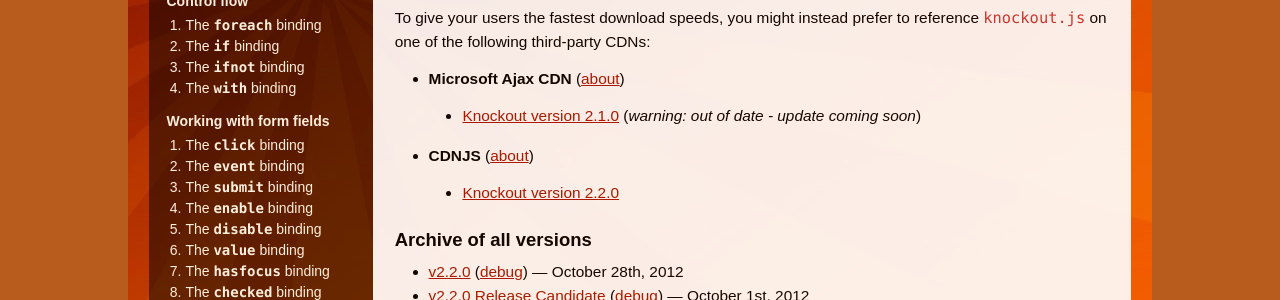
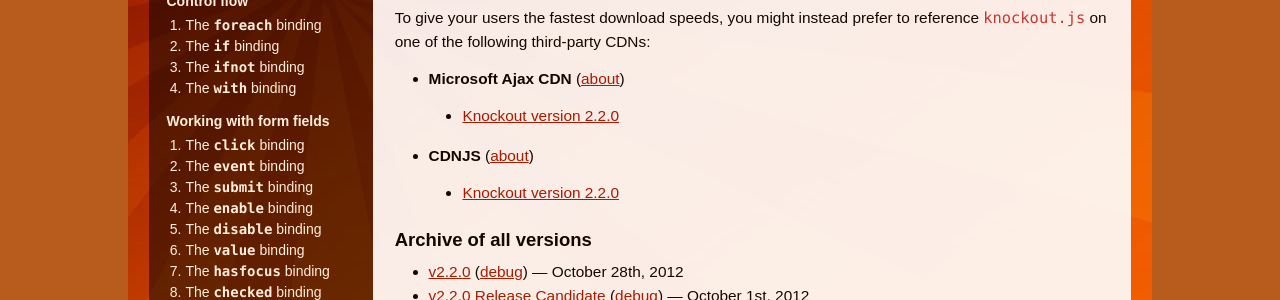
Before and after one commit to knockout/knockout, a Jekyll site: the page built from downloads/index.md, in a window 1280 px wide. Shown: the part 636-936 px from the top of the page. Built offline with Jekyll 4.4.1, drawn with Linux system fonts in a browser that asks for light colours.

Commit message:
Update MS Ajax CDN link to v2.2.0

```diff
--- a/downloads/index.md
+++ b/downloads/index.md
@@ -25,16 +25,13 @@
 
 Of course, update the `src` attribute to match the location where you put the downloaded file. Next, if you're new to Knockout, get started with [interactive tutorials](http://learn.knockoutjs.com), see some [live examples](../examples/), or dig into documentation about [observables](../documentation/observables.html).
 
-
-
-
 ### Content Delivery Networks (CDNs)
 
 To give your users the fastest download speeds, you might instead prefer to reference `knockout.js` on one of the following third-party CDNs:
 
 * **Microsoft Ajax CDN** ([about](http://www.asp.net/ajaxlibrary/CDN.ashx))
 
-  * [Knockout version 2.1.0](http://ajax.aspnetcdn.com/ajax/knockout/knockout-2.1.0.js) (*warning: out of date - update coming soon*)
+  * [Knockout version 2.2.0](http://ajax.aspnetcdn.com/ajax/knockout/knockout-2.2.0.js)
 
 * **CDNJS** ([about](http://cdnjs.com/))
 
```
